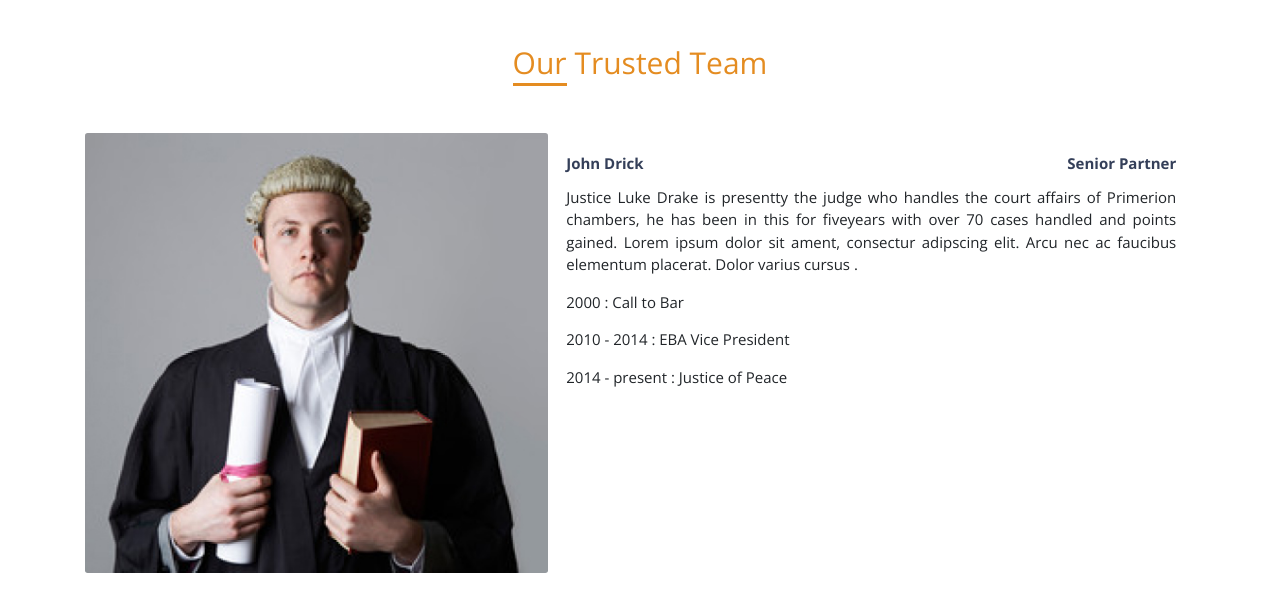
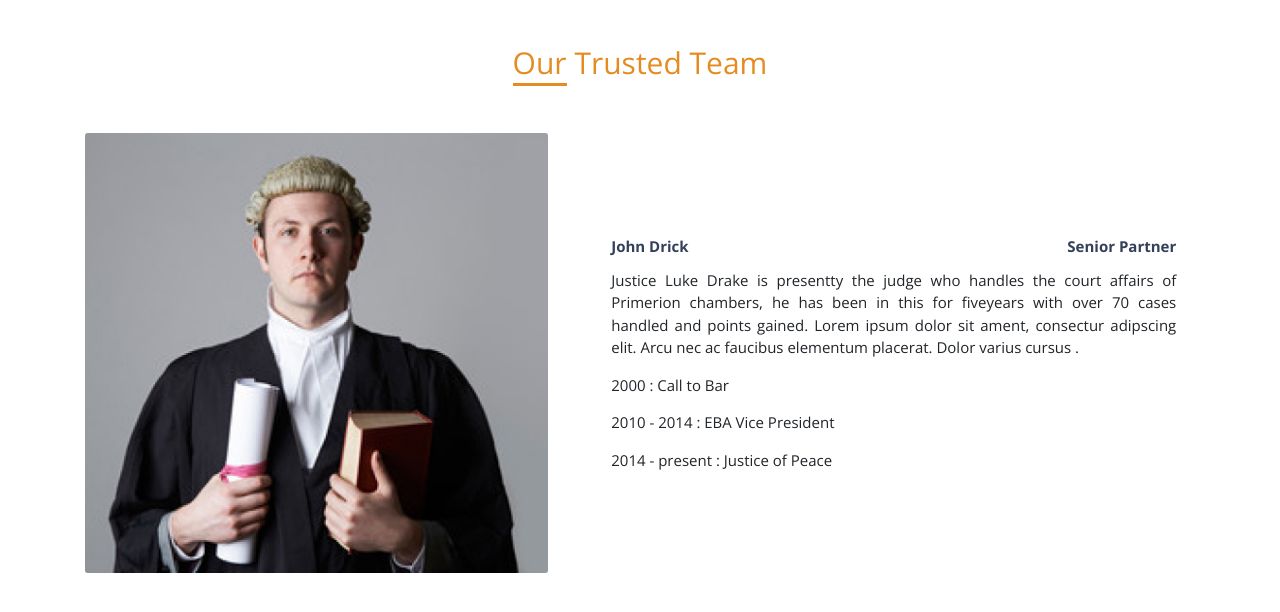
Before and after one commit to ELTANA/CodeLyne-Law-MP, a plain HTML site: page team.html in a window 1280 px wide. Shown: the part 702-1314 px from the top of the page. Drawn offline with nearby package versions, Linux system fonts and the light colour scheme.

Commit message:
Codelyne Review Implemented.

```diff
--- a/team.html
+++ b/team.html
@@ -79,9 +79,9 @@
             <section id="team">
 
                 <!--   Begining of Our Trusted Team Div   -->
-                <div class="container">
+                <div class="container mb-5">
                     <div class="row">
-                        <div class="col text-khaki mb-5">
+                        <div class="col text-khaki">
                             <h2 class="h2 text-center">
                                 <span class="h2 text-khaki text-center text-underline">
                                     Our</span> Trusted Team
@@ -92,14 +92,14 @@
 
                 <!--  Begining of Team Div   -->
                 <div class="container card mb-5 border-0">
-                    <div class="row no-gutters">
+                    <div class="row mb-md-5 no-gutters">
 
                         <!--  Begining of Justice Drake Div   -->
                         <div class="col-md-5">
                             <img src="./Assets/Images/team-m1-img.jpg" class="card-img" alt="justice drake">
                         </div>
-                        <div class="col-md-7">
-                            <div class="card-body mx-auto">
+                        <div class="col-md-7 my-auto">
+                            <div class="card-body ml-md-5">
                                 <div class="d-flex justify-content-between align-items-center">
                                     <div>
                                         <p class="card-title font-weight-bold text-btnblue">John Drick</p>
```
Also changed, not shown: consultation.html (+2 -2 lines), Assets/Images/blog-court-1-img.jpg (added), Assets/Images/blog-court-2-img.jpg (added), Assets/Images/blog-reinstatement-img.jpg (added), Assets/Images/blogs-election-img.jpg (added), Assets/Images/blogs-jumbotron-img.jpg (added), Assets/Images/blogs-main-img.jpg (added).
